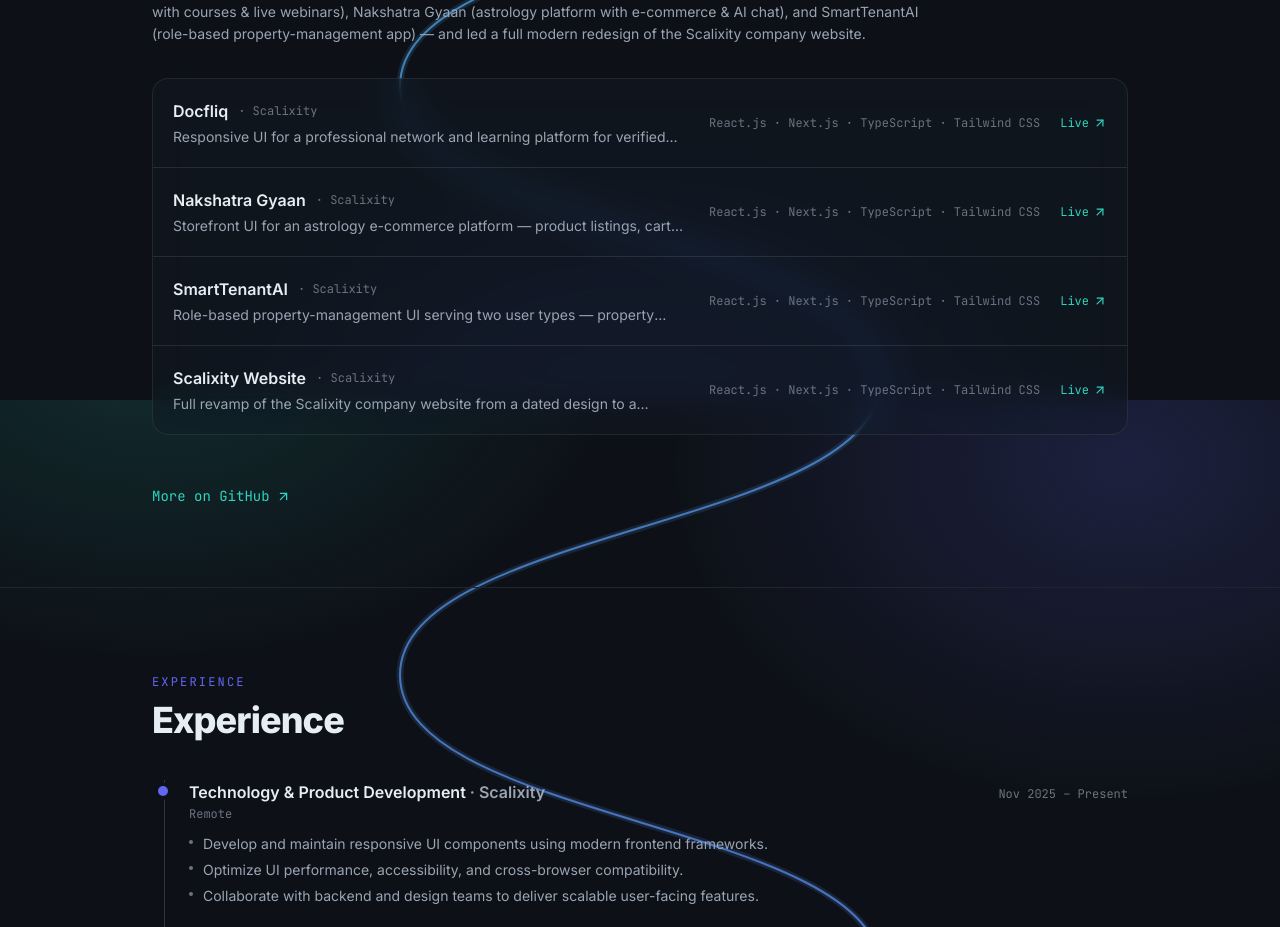
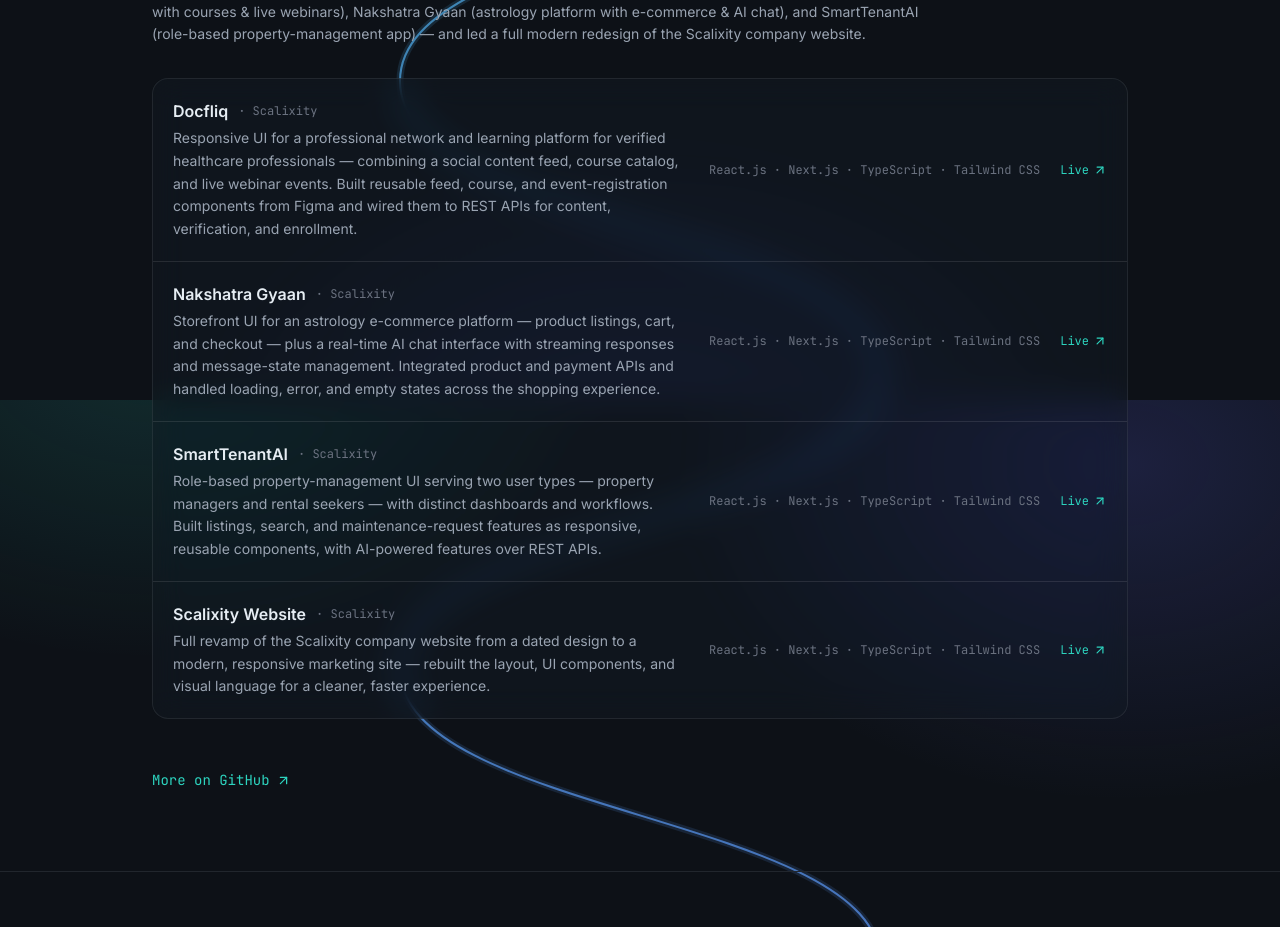
Before and after one commit to Nihalpuse/nihal-puse-portfolio, a Next.js app: page / in a window 1280 px wide. Shown: the part 2800-3727 px from the top of the page. Built offline with nearby package versions, Linux system fonts and the light colour scheme.

Commit message:
style: show full project description in editorial list (no truncation)

```diff
--- a/src/components/ProjectRow.tsx
+++ b/src/components/ProjectRow.tsx
@@ -15,7 +15,7 @@
           {project.company && <span className="font-mono text-xs text-subtle">· {project.company}</span>}
           {project.status === "private" && <Lock size={12} className="text-subtle" aria-hidden />}
         </div>
-        <p className="mt-1 line-clamp-1 text-sm text-muted sm:max-w-2xl">{project.blurb}</p>
+        <p className="mt-1 text-sm leading-relaxed text-muted sm:max-w-2xl">{project.blurb}</p>
         <p className="mt-2 font-mono text-xs text-subtle lg:hidden">{project.tech.join(" · ")}</p>
       </div>
 
```
